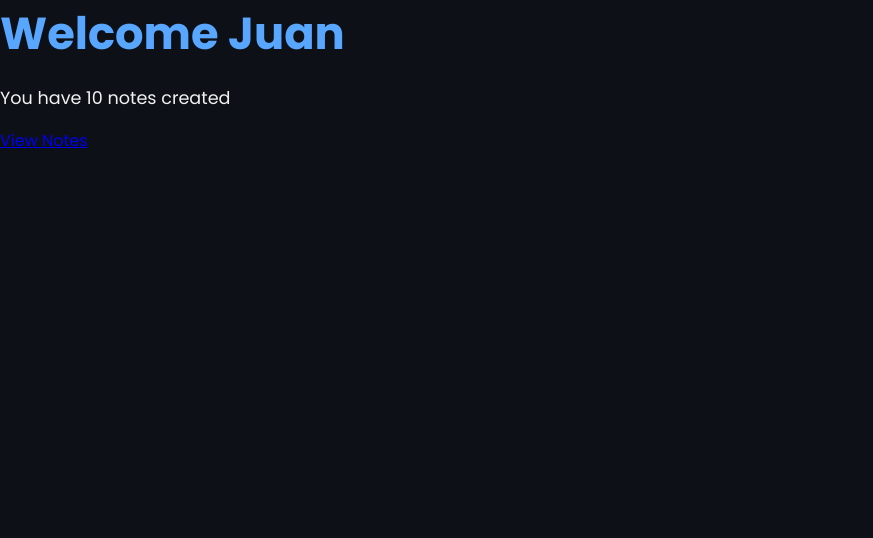
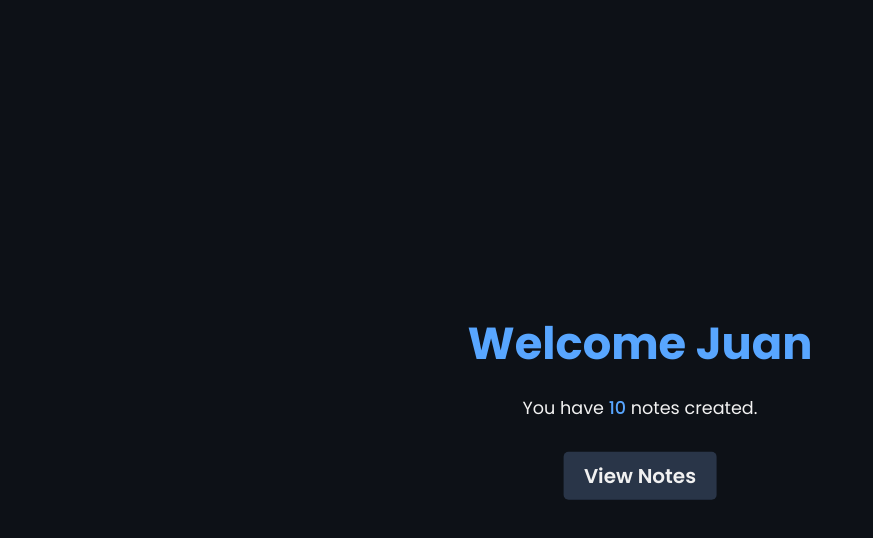
Before and after one commit to JuanWebDeveloper/Virtual-Note-Diary, a React (Create React App) app: page / in a window 1280 px wide. Shown: the top 538 px of the page, without its empty margins (0-873 px from the left). Built offline with nearby package versions, Linux system fonts and the light colour scheme.

Commit message:
Styles: HomePage component styles

```diff
--- a/src/components/home/HomePage.js
+++ b/src/components/home/HomePage.js
@@ -5,8 +5,10 @@ export const HomePage = () => {
 		<div className='home__main'>
 			<div className='home__main-content'>
 				<h1 className='title'>Welcome Juan</h1>
-				<p>You have 10 notes created</p>
-				<Link to='/' className='button button-primary'>
+				<p style={{ marginBottom: '40px' }}>
+					You have <span>10</span> notes created.
+				</p>
+				<Link to='/' className='button'>
 					View Notes
 				</Link>
 			</div>
--- /dev/null
+++ b/src/styles/components/_home.scss
@@ -0,0 +1,14 @@
+// HomePage Component Styles
+.home__main {
+	height: 100vh;
+	position: absolute;
+	width: 100vw;
+}
+
+.home__main-content {
+	left: 50%;
+	position: absolute;
+	top: 50%;
+	transform: translate(-50%, -50%);
+	text-align: center;
+}
--- a/src/styles/defaults/_globals.scss
+++ b/src/styles/defaults/_globals.scss
@@ -29,4 +29,25 @@ p {
 	color: $text_color;
 	font-size: $font_size_text;
 	font-weight: $font_weight_text;
+
+	span {
+		color: $title_color;
+		font-weight: $font_weight_sub_title;
+	}
 }
+
+.button {
+	background-color: $background_color_secondary;
+	border-radius: 5px;
+	color: $text_color;
+	font-size: $font_size_button;
+	font-weight: $font_weight_button;
+	padding: 10px 20px;
+	text-decoration: none;
+	transition: $transition;
+
+	&:hover {
+		background-color: lighten($background_color_secondary, 15);
+		transform: scale(1.1);
+	}
+}
--- a/src/styles/defaults/_settings.scss
+++ b/src/styles/defaults/_settings.scss
@@ -14,6 +14,11 @@ $font_family: 'Poppins', sans-serif;
 $font_size_title: 2.8rem;
 $font_size_sub_title: 1.9rem;
 $font_size_text: 1.1rem;
+$font_size_button: 1.25rem;
 $font_weight_title: 700;
 $font_weight_sub_title: 500;
 $font_weight_text: 400;
+$font_weight_button: 600;
+
+// Transitions
+$transition: all 0.5s ease-in;
--- a/src/styles/styles.scss
+++ b/src/styles/styles.scss
@@ -1,3 +1,6 @@
 // Styles Defaults
 @import './defaults/settings';
 @import './defaults/globals';
+
+// Components Styles
+@import './components/home';
```
